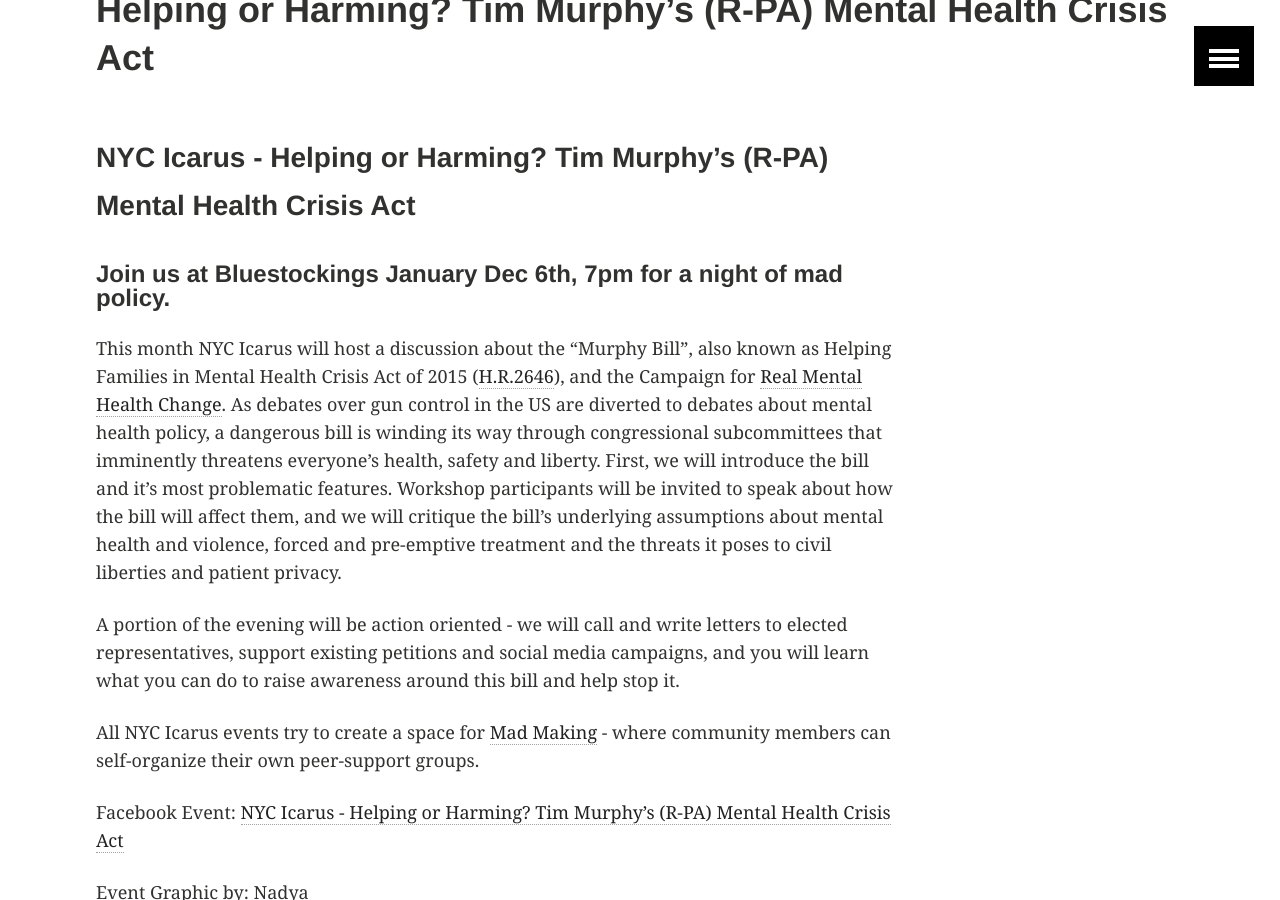
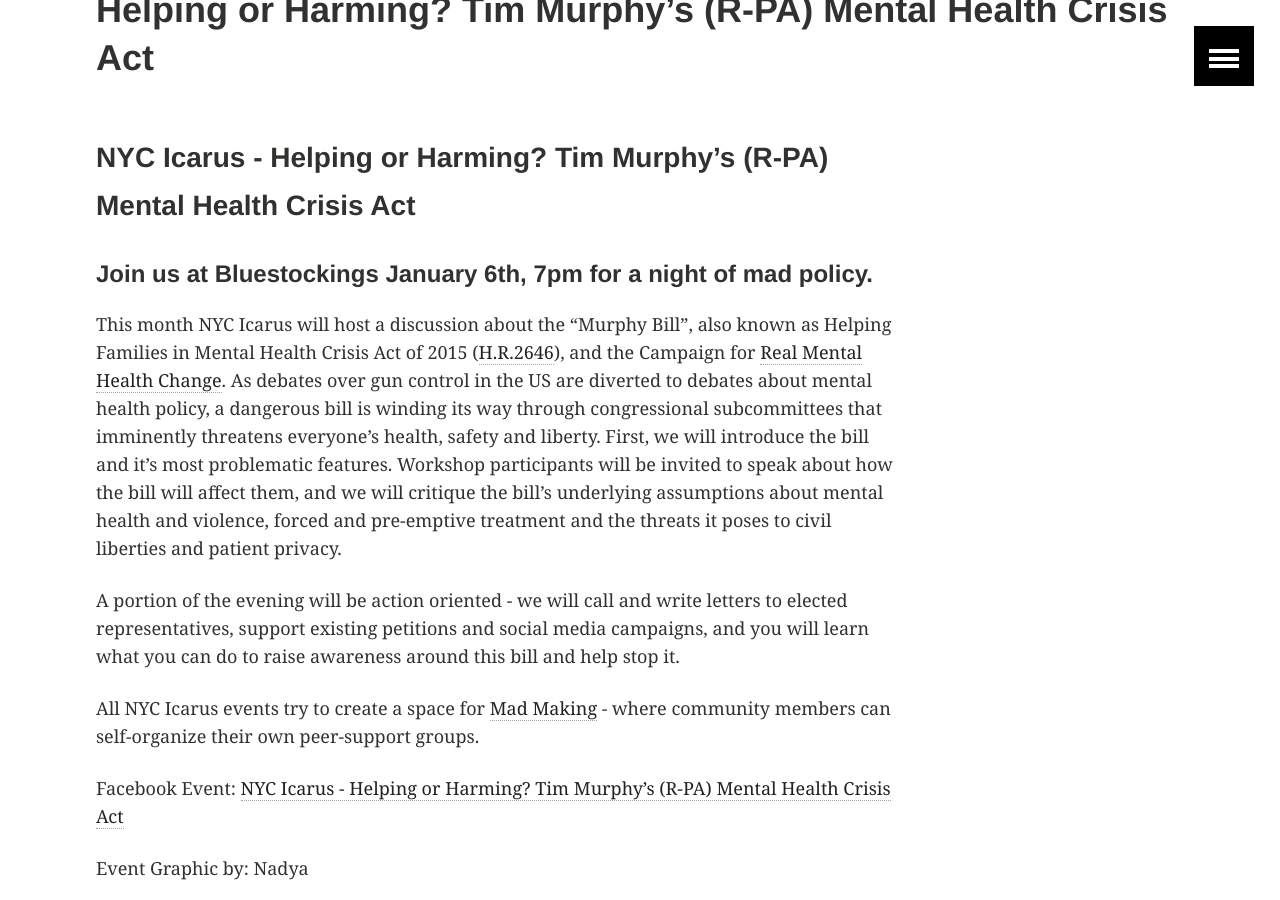
Before and after one commit to nycicarus/nycicarus.github.io, a Jekyll site: the page built from _posts/events/2016-01-06-murphy-bill.md, in a window 1280 px wide and 900 px high, scrolled down 838 px. Built offline with Jekyll 4.4.1, drawn with Linux system fonts in a browser that asks for light colours; comment, search, counter and statistics services are not loaded.

Commit message:
Update 2016-01-06-murphy-bill.md

```diff
--- a/_posts/events/2016-01-06-murphy-bill.md
+++ b/_posts/events/2016-01-06-murphy-bill.md
@@ -24,7 +24,7 @@ phone: ""
 ---
 ### NYC Icarus - Helping or Harming? Tim Murphy’s (R-PA) Mental Health Crisis Act
 
-#### Join us at Bluestockings January Dec 6th, 7pm for a night of mad policy.
+#### Join us at Bluestockings January 6th, 7pm for a night of mad policy.
 
 This month NYC Icarus will host a discussion about the “Murphy Bill”, also known as Helping Families in Mental Health Crisis Act of 2015 ([H.R.2646](http://murphy.house.gov/helpingfamiliesinmentalhealthcrisisact)), and the Campaign for [Real Mental Health Change](http://realmhchange.org/). As debates over gun control in the US are diverted to debates about mental health policy, a dangerous bill is winding its way through congressional subcommittees that imminently threatens everyone’s health, safety and liberty. First, we will introduce the bill and it’s most problematic features. Workshop participants will be invited to speak about how the bill will affect them, and we will critique the bill's underlying assumptions about mental health and violence, forced and pre-emptive treatment and the threats it poses to civil liberties and patient privacy.
 
```
